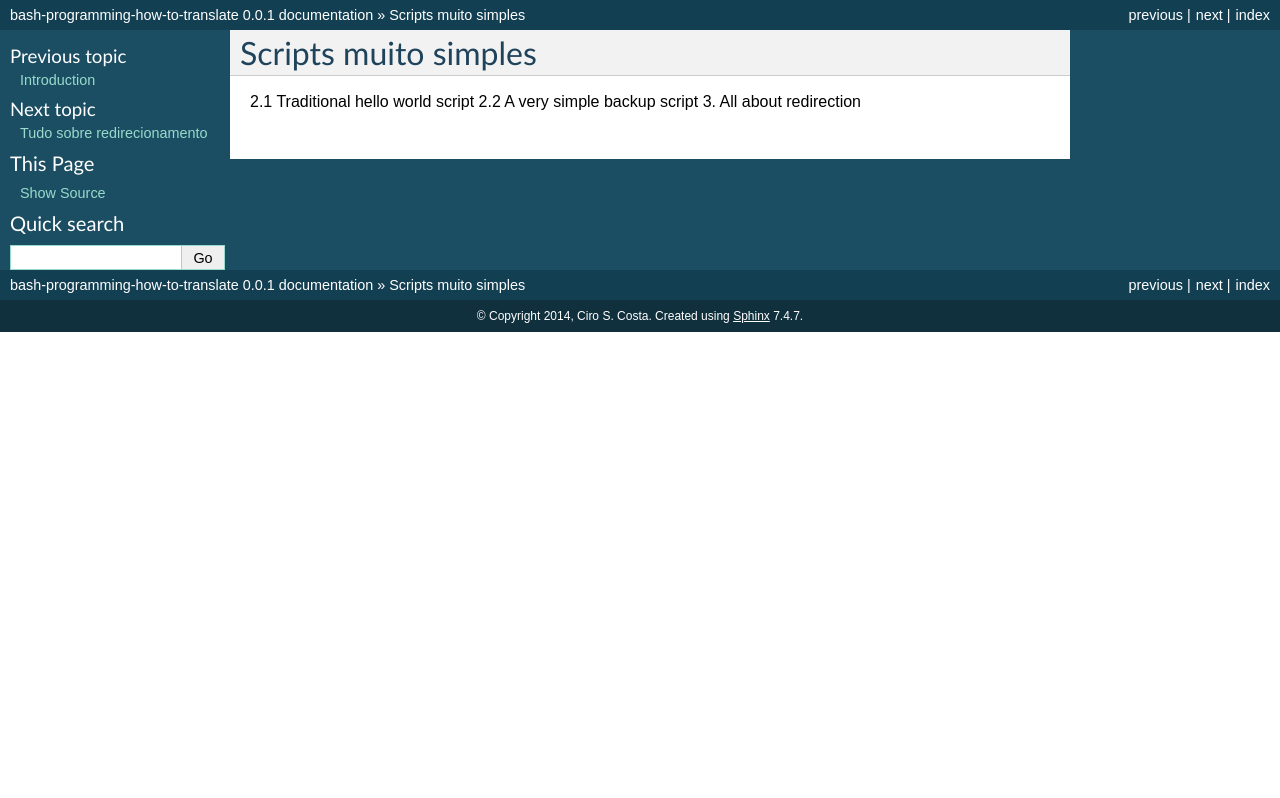
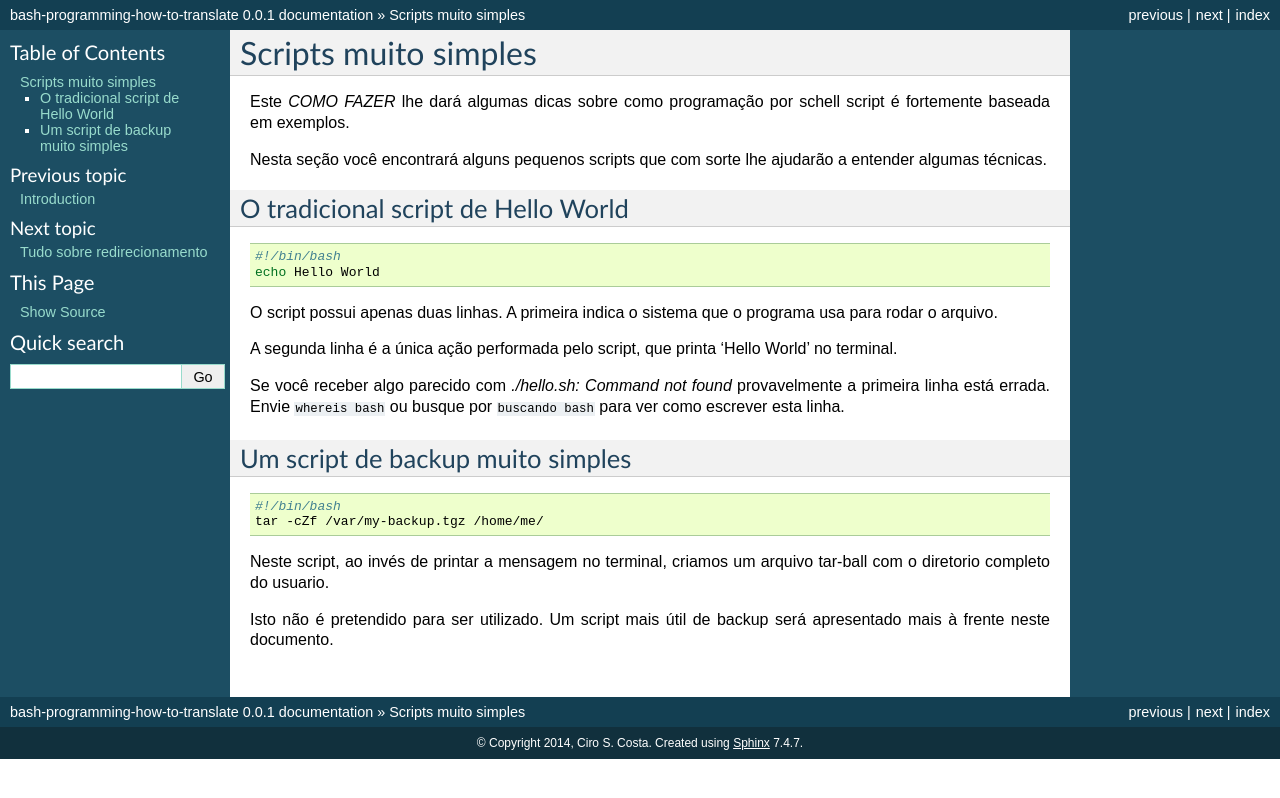
Before and after one commit to cirocosta/bash-programming-introd-ptbr, a Sphinx documentation site: the page built from docs/source/2-very-simple-scripts.rst, in a window 1280 px wide. Shown: the top 798 px of the page. Built offline with Sphinx 7.4.7, drawn with Linux system fonts in a browser that asks for light colours.

Commit message:
Mais documentacao adicionada

```diff
--- a/docs/source/2-very-simple-scripts.rst
+++ b/docs/source/2-very-simple-scripts.rst
@@ -1,6 +1,30 @@
 Scripts muito simples
 =====================
 
-2.1 Traditional hello world script
-2.2 A very simple backup script
-3. All about redirection
+Este *COMO FAZER* lhe dará algumas dicas sobre como programação por schell script é fortemente baseada em exemplos.
+
+Nesta seção você encontrará alguns pequenos scripts que com sorte lhe ajudarão a entender algumas técnicas.
+
+O tradicional script de Hello World
+------------------------------------
+.. code-block:: bash
+
+    #!/bin/bash
+    echo Hello World
+
+O script possui apenas duas linhas. A primeira indica o sistema que o programa usa para rodar o arquivo.
+
+A segunda linha é a única ação performada pelo script, que printa 'Hello World' no terminal.
+
+Se você receber algo parecido com *./hello.sh: Command not found*  provavelmente a primeira linha está errada. Envie ``whereis bash`` ou busque por ``buscando bash`` para ver como escrever esta linha.
+
+Um script de backup muito simples
+----------------------------------
+.. code-block:: bash
+
+    #!/bin/bash
+    tar -cZf /var/my-backup.tgz /home/me/
+
+Neste script, ao invés de printar a mensagem no terminal, criamos um arquivo tar-ball com o diretorio completo do usuario.
+
+Isto não é pretendido para ser utilizado. Um script mais útil de backup será apresentado mais à frente neste documento.
```
Also changed, not shown: docs/source/1-introduction.rst (+7 -0 lines).
